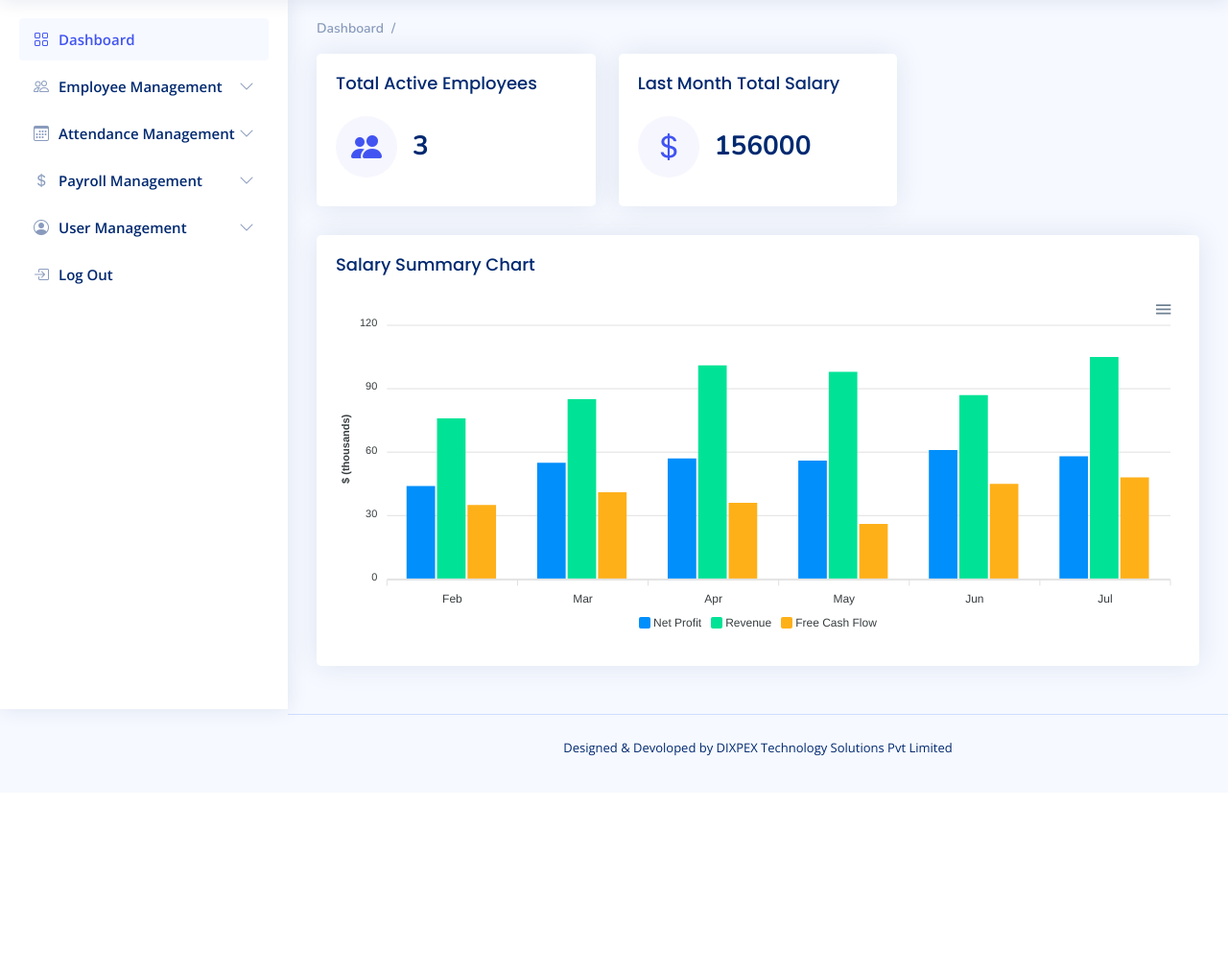
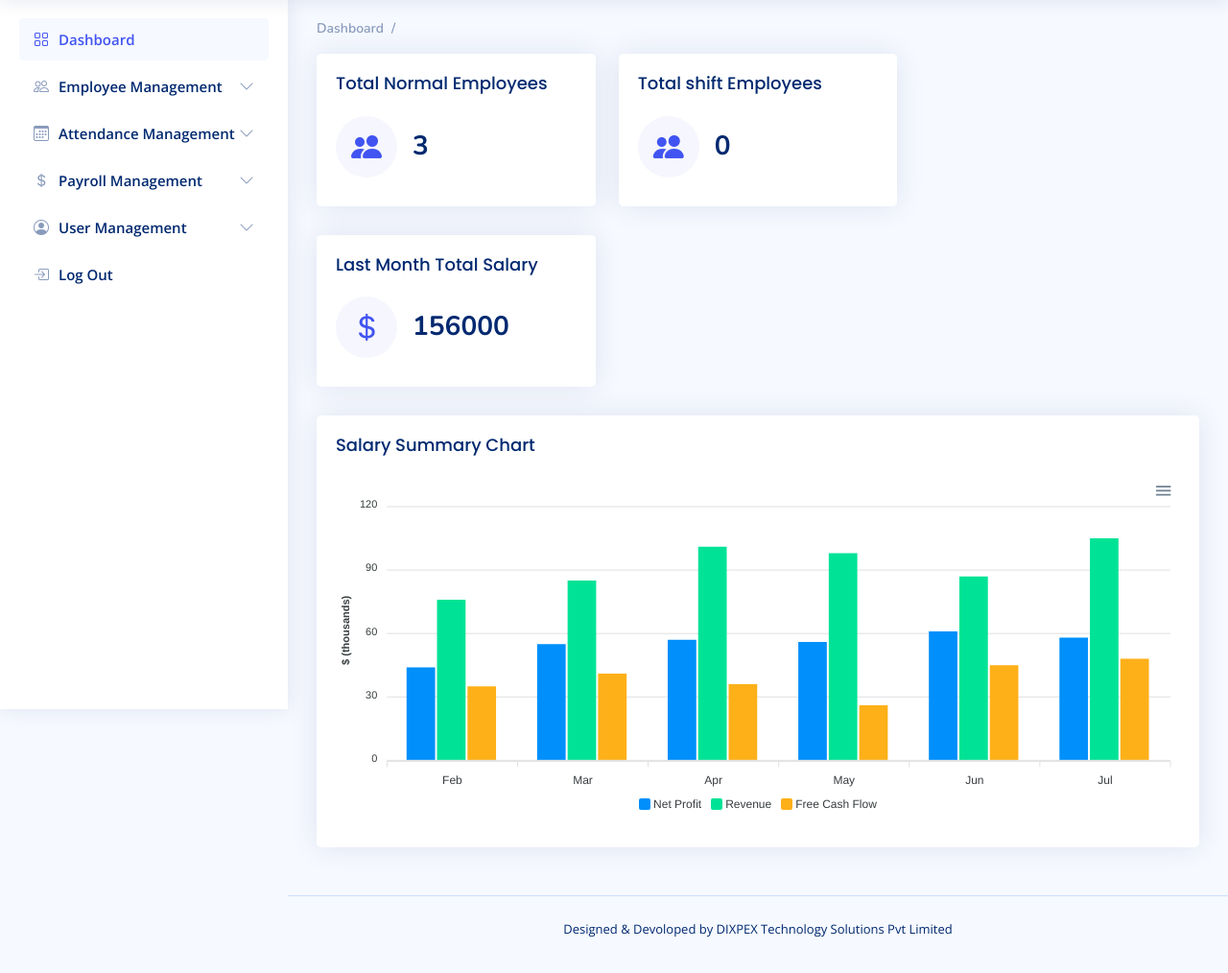
Before and after one commit to hchamikadilshan/ceylon_marine_payroll, a Django app: page /dashboard/ in a window 1280 px wide. Shown: the part 61-1075 px from the top of the page at 96% size. Before the commit the page ends 849 px from the top, so only its background shows below. Run offline with Django 4.2, Linux system fonts and the light colour scheme; a user stored in the database is signed in; data comes from the database, SQL or seed files in the repository; some libraries are stand-ins or nearby versions.

Commit message:
updated dashboard

```diff
--- a/hrms/dashboard/templates/dashboard.html
+++ b/hrms/dashboard/templates/dashboard.html
@@ -22,14 +22,14 @@
                 <div class="card info-card sales-card">
 
                     <div class="card-body">
-                        <h5 class="card-title">Total Active Employees <span></span></h5>
+                        <h5 class="card-title">Total Normal Employees <span></span></h5>
 
                         <div class="d-flex align-items-center">
                           <div class="card-icon rounded-circle d-flex align-items-center justify-content-center">
                               <i class="bi bi-people-fill"></i>
                           </div>
                           <div class="ps-3">
-                            <h6 class ="value" akhi="{{no_of_employees}}">0</h6>
+                              <h6 class ="value" akhi="{{no_of_normal_employees}}">0</h6>
                               <!-- <span class="text-success small pt-1 fw-bold">12%</span> <span class="text-muted small pt-2 ps-1">increase</span> -->
 
                           </div>
@@ -38,6 +38,27 @@
 
                 </div>
             </div><!-- End Sales Card -->
+            <div class="col-xxl-4 col-md-6">
+              <div class="card info-card sales-card">
+
+                  <div class="card-body">
+                      <h5 class="card-title">Total shift Employees <span></span></h5>
+
+                      <div class="d-flex align-items-center">
+                        <div class="card-icon rounded-circle d-flex align-items-center justify-content-center">
+                            <i class="bi bi-people-fill"></i>
+                        </div>
+                        <div class="ps-3">
+                            <h6 class ="value" akhi="{{no_of_shift_employees}}">0</h6>
+                            <!-- <span class="text-success small pt-1 fw-bold">12%</span> <span class="text-muted small pt-2 ps-1">increase</span> -->
+
+                        </div>
+                      </div>
+                  </div>
+
+              </div>
+          </div><!-- End Sales Card -->
+
             <div class="col-xxl-4 col-md-6">
                 <div class="card info-card sales-card">
 
--- a/hrms/dashboard/views.py
+++ b/hrms/dashboard/views.py
@@ -10,8 +10,12 @@ class DashboardMainView(LoginRequiredMixin,View):
     def get(self,request):
         user = request.user
 # Total Employee Count
-        employee_record = Employee.objects.filter(active_status=True)
-        employee_record_list = list(employee_record)
-        active_employees = len(employee_record_list)
+        normal_employee_record = Employee.objects.filter(active_status=True,emp_type=0)
+        normal_employee_record_list = list(normal_employee_record)
+        normal_active_employees = len(normal_employee_record_list)
+
+        shift_employee_record = Employee.objects.filter(active_status=True,emp_type=1)
+        shift_employee_record_list = list(shift_employee_record)
+        shift_active_employees = len(shift_employee_record_list)
 # Total Salary
-        return render (request,"dashboard.html",context={'no_of_employees':active_employees,'user':user})
+        return render (request,"dashboard.html",context={'no_of_normal_employees':normal_active_employees,'no_of_shift_employees':shift_active_employees,'user':user})
```
Also changed, not shown: hrms/payroll/views.py (+6 -2 lines). Lines whose indentation alone changed are shown as unchanged.
